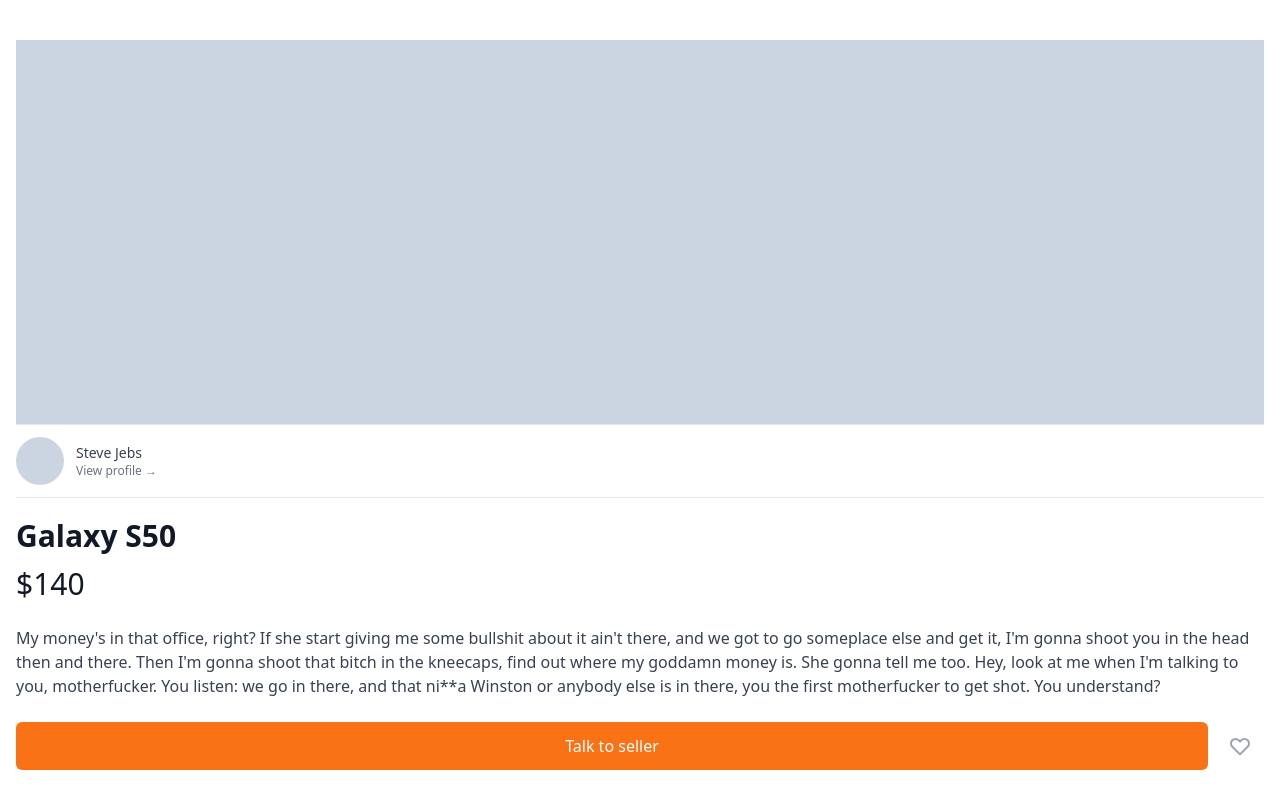
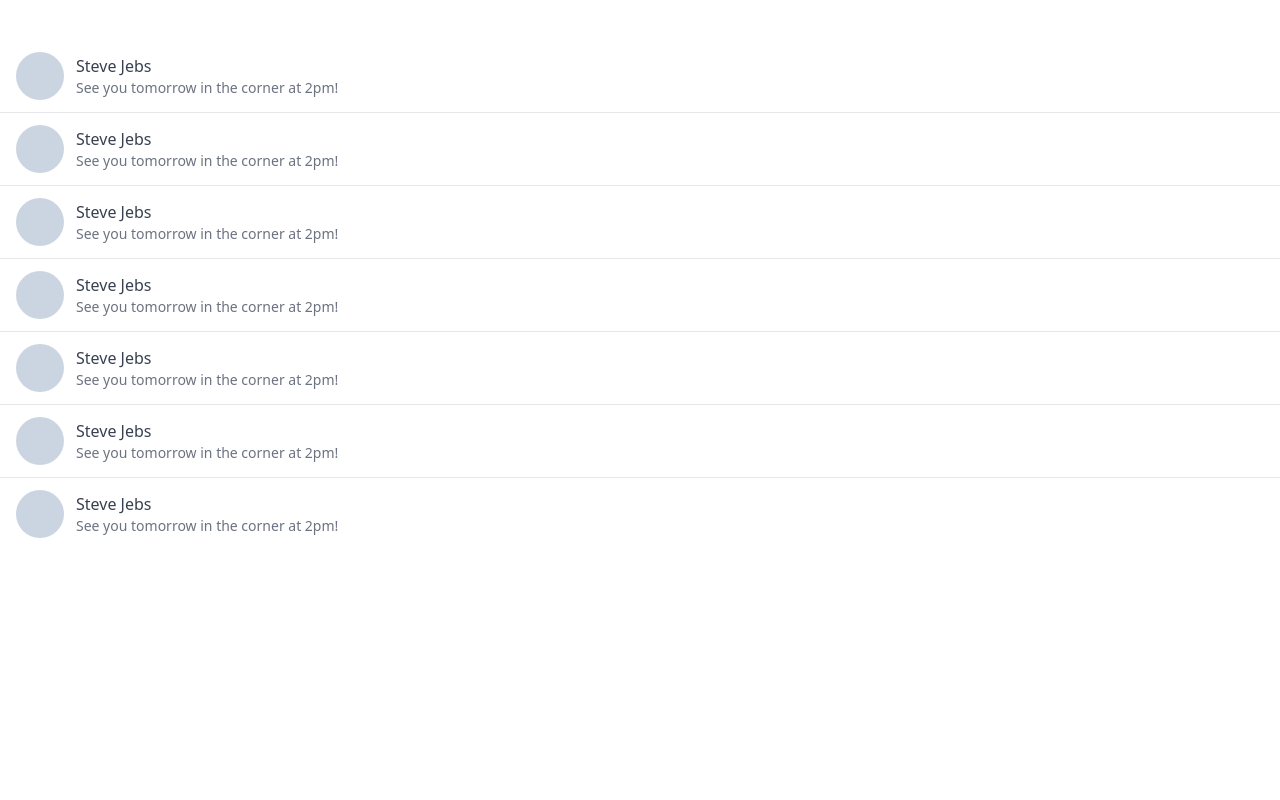
Before and after one commit to mochafreddo/carrot-market, a Next.js app: page /items/chats in a window 1280 px wide. Shown: the top 800 px of the page. Built offline with nearby package versions, Linux system fonts and the light colour scheme.

Commit message:
feat(pages/items): Add 'Chats' page with chat list UI

```diff
--- /dev/null
+++ b/pages/items/chats.tsx
@@ -0,0 +1,24 @@
+import type { NextPage } from "next";
+
+const Chats: NextPage = () => {
+  return (
+    <div className="py-10 divide-y-[1px] ">
+      {[1, 1, 1, 1, 1, 1, 1].map((_, i) => (
+        <div
+          key={i}
+          className="flex px-4 cursor-pointer py-3 items-center space-x-3"
+        >
+          <div className="w-12 h-12 rounded-full bg-slate-300" />
+          <div>
+            <p className="text-gray-700">Steve Jebs</p>
+            <p className="text-sm text-gray-500">
+              See you tomorrow in the corner at 2pm!
+            </p>
+          </div>
+        </div>
+      ))}
+    </div>
+  );
+};
+
+export default Chats;
```
